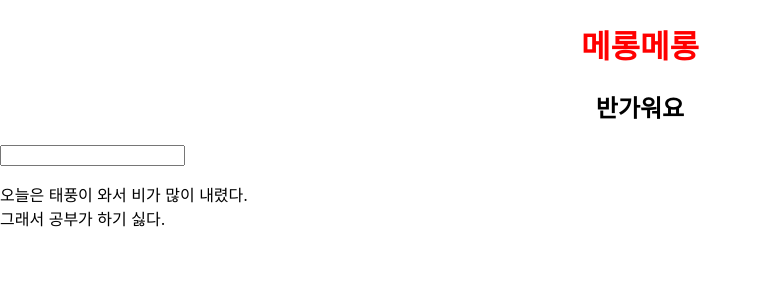
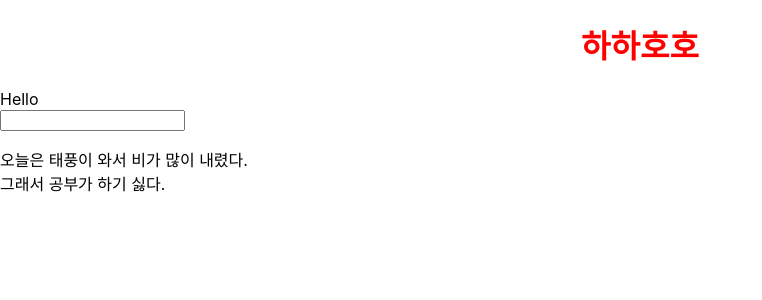
Before and after one commit to bumjun2/react-study202308, a React (Create React App) app: page / in a window 1280 px wide. Shown: the top 300 px of the page, without its empty margins (0-762 px from the left). Built offline with nearby package versions, Linux system fonts and the light colour scheme.

Commit message:
컴퍼넌트 기초

```diff
--- a/src/App2.js
+++ b/src/App2.js
@@ -1,24 +1,15 @@
 import React from 'react';
 import './App.css';
+import AppItem from './AppItem';
+import Noname from './Noname';
+import Hello from './Hello';
 
 function App() {
-  const $h1 = <h1>메롱메롱</h1>;
-  const $h2 = <h2>반가워요</h2>;
-
   return (
     <>
-      <div className="App">
-        {$h1}
-        {$h2}
-      </div>
-      <div className="noname">
-        <input type="text" />
-        <p>
-          오늘은 태풍이 와서 비가 많이 내렸다.
-          <br />
-          그래서 공부가 하기 싫다.
-        </p>
-      </div>
+      <AppItem />
+      <Hello />
+      <Noname />
     </>
   );
 }
--- /dev/null
+++ b/src/AppItem.js
@@ -0,0 +1,13 @@
+import React from 'react';
+
+class AppItem extends React.Component {
+  render() {
+    return (
+      <div className="App">
+        <h1>하하호호</h1>
+      </div>
+    );
+  }
+}
+
+export default AppItem;
--- /dev/null
+++ b/src/Hello.js
@@ -0,0 +1,8 @@
+// rafce
+import React from 'react';
+
+const Hello = () => {
+  return <div>Hello</div>;
+};
+
+export default Hello;
--- /dev/null
+++ b/src/Noname.js
@@ -0,0 +1,16 @@
+import React from 'react';
+
+const Noname = () => {
+  return (
+    <div className="noname">
+      <input type="text" />
+      <p>
+        오늘은 태풍이 와서 비가 많이 내렸다.
+        <br />
+        그래서 공부가 하기 싫다.
+      </p>
+    </div>
+  );
+};
+
+export default Noname;
```
